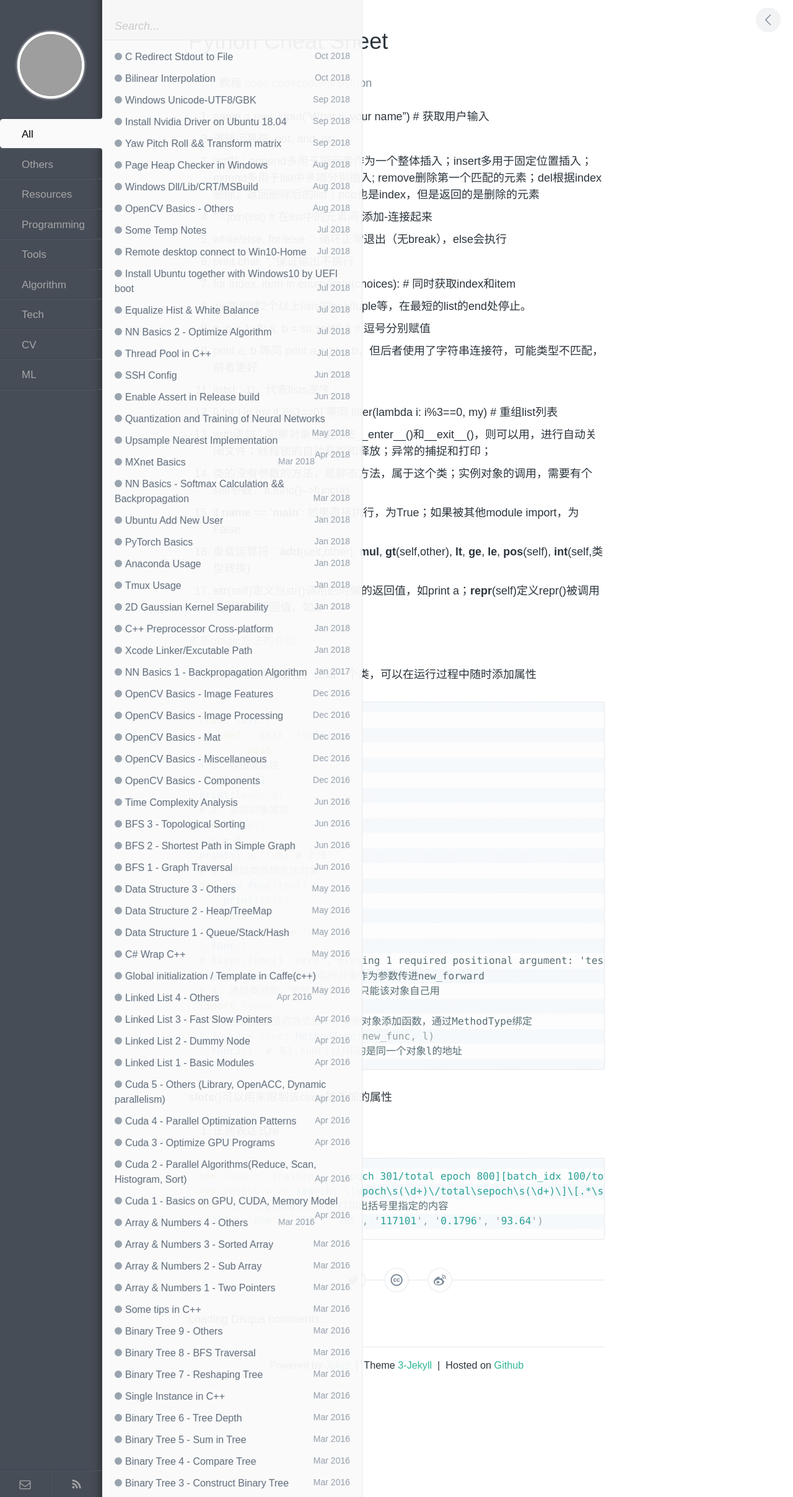
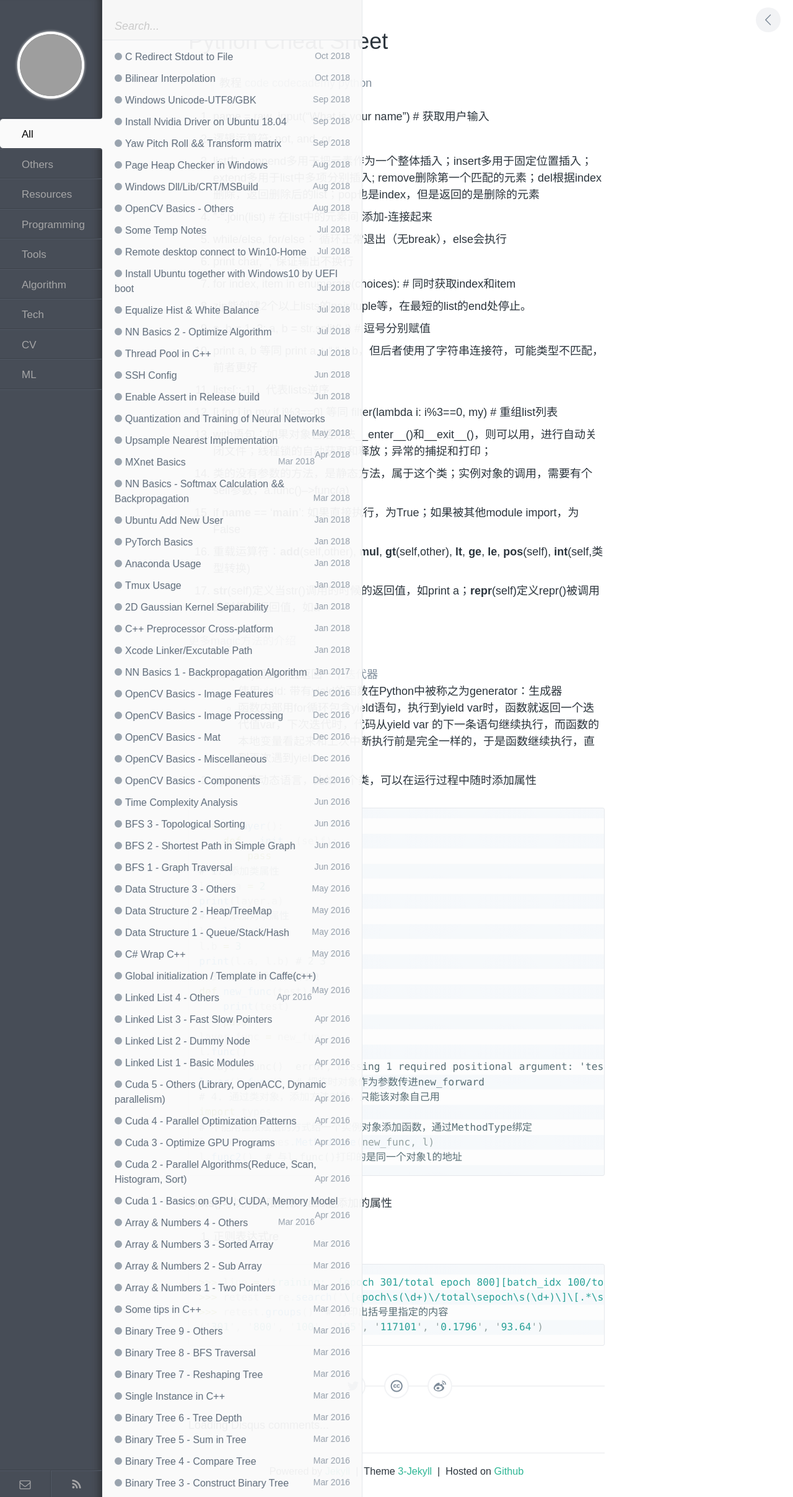
Before and after one commit to wykvictor/wykvictor.github.io, a Jekyll site: the page built from _posts/programming/2015-11-3-Python-Cheat-Sheet.md, in a window 1280 px wide. Shown: the whole page at 62% size. Built offline with Jekyll 4.4.1, drawn with Linux system fonts in a browser that asks for light colours; comment, search, counter and statistics services are not loaded; grey boxes are pictures that could not be loaded.

Commit message:
yield in md

```diff
--- a/_posts/programming/2015-11-3-Python-Cheat-Sheet.md
+++ b/_posts/programming/2015-11-3-Python-Cheat-Sheet.md
@@ -31,7 +31,11 @@ categories: Programming
 
 [更多magic方法的介绍](http://pycoders-weekly-chinese.readthedocs.io/en/latest/issue6/a-guide-to-pythons-magic-methods.html)
 
-18. python是动态语言，比如一个类，可以在运行过程中随时添加属性
+18. __iter__(self)函数，会返回一个[迭代器](https://www.ibm.com/developerworks/cn/opensource/os-cn-python-yield/index.html)
+* 使用yield: 带有yield的函数在Python中被称之为generator：生成器
+* 函数内部用for循环包含yield语句，执行到yield var时，函数就返回一个迭代值var，下次迭代时，代码从yield var 的下一条语句继续执行，而函数的本地变量看起来和上次中断执行前是完全一样的，于是函数继续执行，直到再次遇到yield
+
+19. python是动态语言，比如一个类，可以在运行过程中随时添加属性
 {% highlight Python %}
 class layer():
     def __init__(self):
```
Also changed, not shown: other parts of _posts/programming/2015-11-3-Python-Cheat-Sheet.md (+1 -1 lines).
